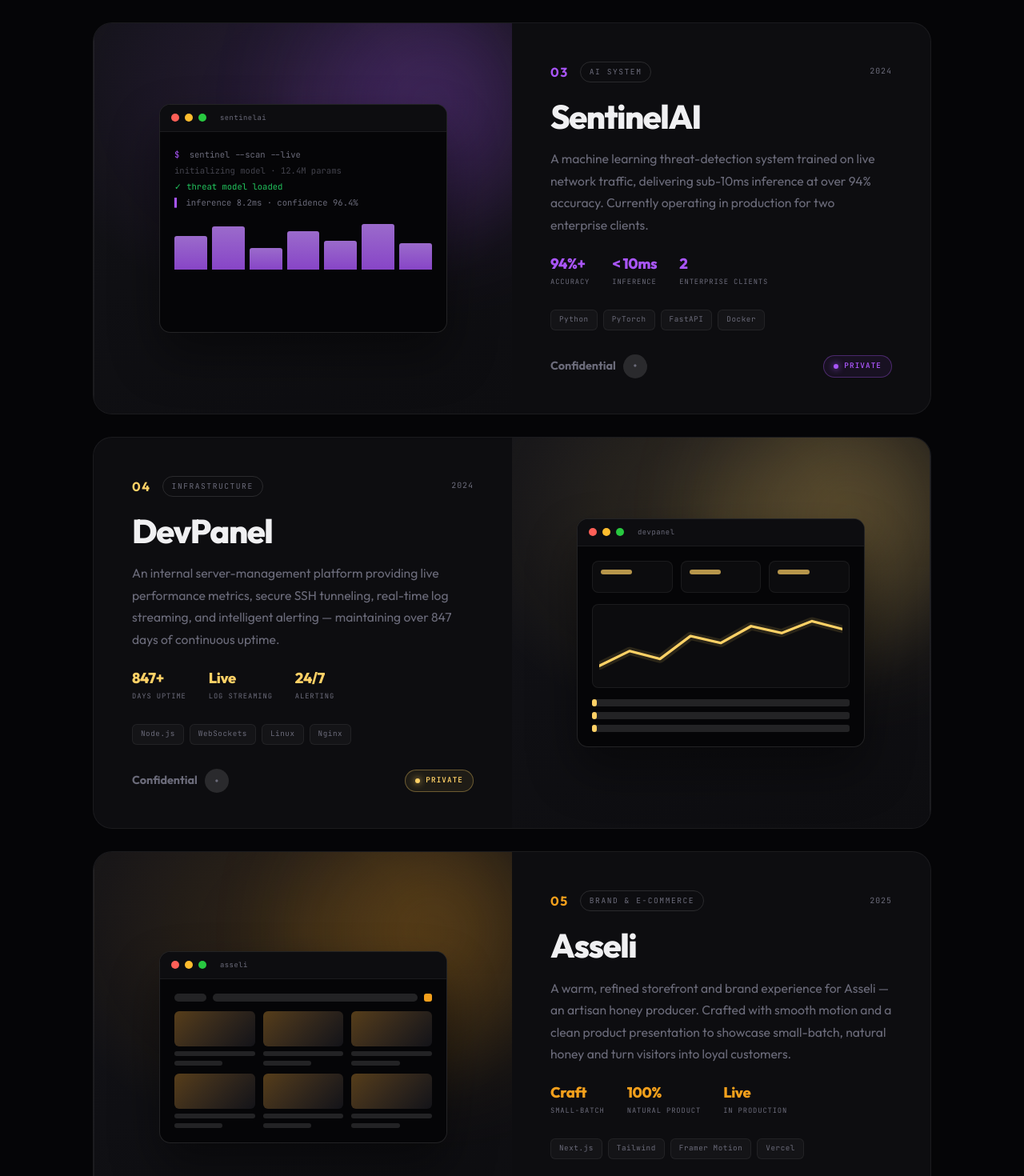
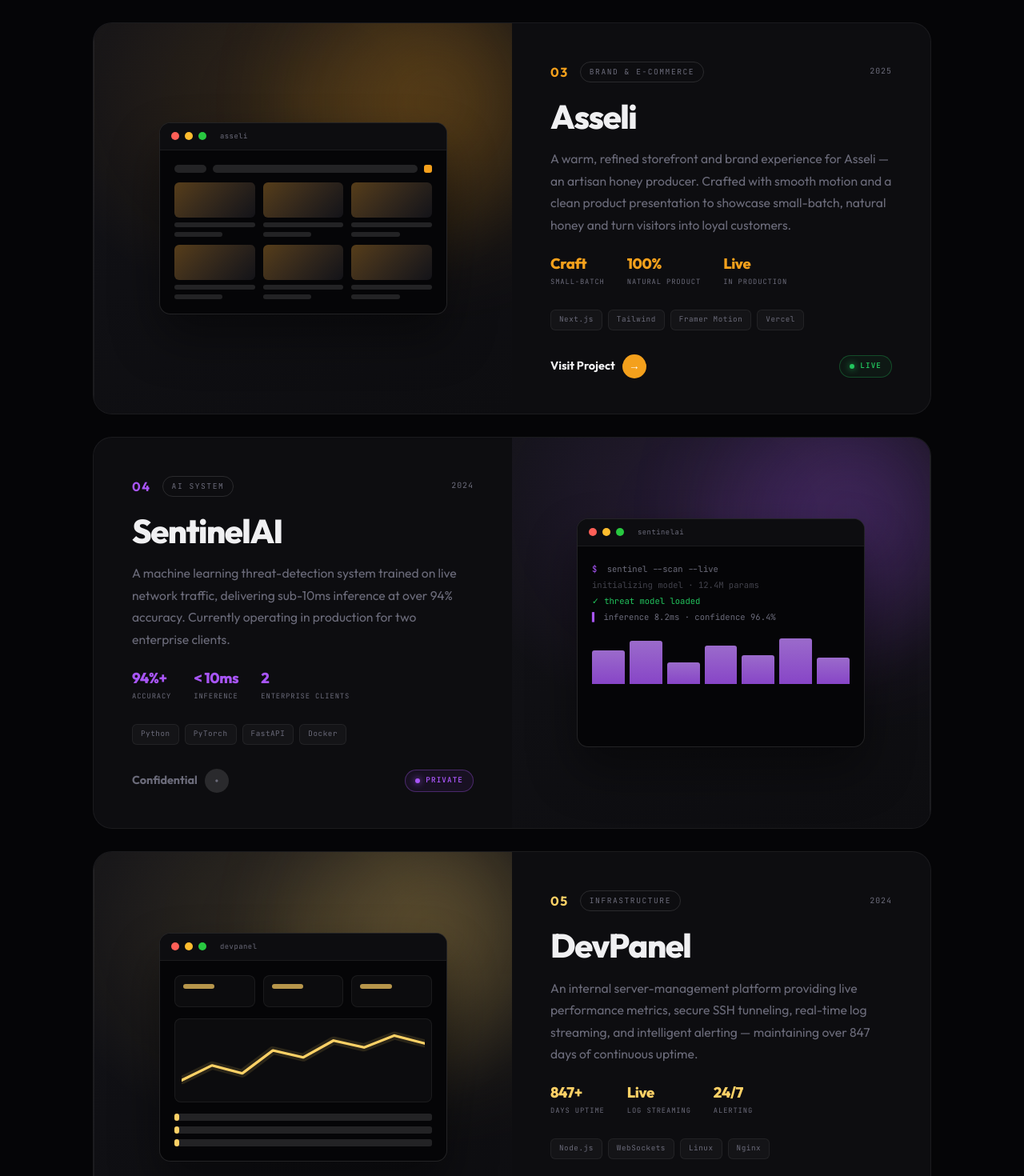
Before and after one commit to AdhamBinAhmed/Mega, a Next.js app: page /works in a window 1280 px wide. Shown: the part 1960-3430 px from the top of the page at 80% size. Built offline with nearby package versions, Linux system fonts and the light colour scheme.

Commit message:
Swap Kira Store -> Asseli on homepage; Asseli 3rd on works; update phone
Co-Authored-By: Claude Opus 4.8 <noreply@anthropic.com>
Claude-Session: https://claude.ai/code/session_01RcMpbz8c7tTJZ5MK9g3FjL

```diff
--- a/app/page.tsx
+++ b/app/page.tsx
@@ -77,12 +77,12 @@ const works = [
   },
   {
     num: "02",
-    title: "Kira Store",
-    category: "Web App",
-    year: "2024",
-    tags: ["Next.js", "PostgreSQL", "Redis", "Stripe"],
+    title: "Asseli",
+    category: "Brand & E-Commerce",
+    year: "2025",
+    tags: ["Next.js", "Tailwind", "Framer Motion", "Vercel"],
     status: "Live",
-    link: "https://kiradecoration.vercel.app/",
+    link: "https://asseli.vercel.app",
   },
   {
     num: "03",
@@ -542,8 +542,8 @@ export default function Home() {
                 <a href="mailto:megatrondevs@gmail.com" className="contact-link">
                   <span>megatrondevs@gmail.com</span><span className="contact-link-arrow">→</span>
                 </a>
-                <a href="tel:+201509916991" className="contact-link">
-                  <span>+20 150 991 6991</span><span className="contact-link-arrow">→</span>
+                <a href="tel:+201023382444" className="contact-link">
+                  <span>+20 102 338 2444</span><span className="contact-link-arrow">→</span>
                 </a>
               </div>
               <div className="contact-meta">
@@ -564,7 +564,7 @@ export default function Home() {
               <div><span className="c-comment">{t("# Project inquiry template")}</span></div>
               <div>&nbsp;</div>
               <div><span className="c-key">email</span>: <span className="c-val">&quot;megatrondevs@gmail.com&quot;</span></div>
-              <div><span className="c-key">phone</span>: <span className="c-val">&quot;+20 150 991 6991&quot;</span></div>
+              <div><span className="c-key">phone</span>: <span className="c-val">&quot;+20 102 338 2444&quot;</span></div>
               <div><span className="c-key">subject</span>: <span className="c-val">&quot;New Project Inquiry&quot;</span></div>
               <div><span className="c-key">priority</span>: <span className="c-val">&quot;high&quot;</span></div>
               <div>&nbsp;</div>
--- a/app/works/page.tsx
+++ b/app/works/page.tsx
@@ -58,6 +58,24 @@ const works: Work[] = [
   },
   {
     num: "03",
+    title: "Asseli",
+    category: "Brand & E-Commerce",
+    year: "2025",
+    desc: "A warm, refined storefront and brand experience for Asseli — an artisan honey producer. Crafted with smooth motion and a clean product presentation to showcase small-batch, natural honey and turn visitors into loyal customers.",
+    tags: ["Next.js", "Tailwind", "Framer Motion", "Vercel"],
+    status: "Live",
+    link: "https://asseli.vercel.app",
+    accent: "#f4a01c",
+    accent2: "#ffcf5c",
+    metrics: [
+      { k: "Craft", v: "Small-Batch" },
+      { k: "100%", v: "Natural Product" },
+      { k: "Live", v: "In Production" },
+    ],
+    window: "browser",
+  },
+  {
+    num: "04",
     title: "SentinelAI",
     category: "AI System",
     year: "2024",
@@ -75,7 +93,7 @@ const works: Work[] = [
     window: "terminal",
   },
   {
-    num: "04",
+    num: "05",
     title: "DevPanel",
     category: "Infrastructure",
     year: "2024",
@@ -91,24 +109,6 @@ const works: Work[] = [
       { k: "24/7", v: "Alerting" },
     ],
     window: "dashboard",
-  },
-  {
-    num: "05",
-    title: "Asseli",
-    category: "Brand & E-Commerce",
-    year: "2025",
-    desc: "A warm, refined storefront and brand experience for Asseli — an artisan honey producer. Crafted with smooth motion and a clean product presentation to showcase small-batch, natural honey and turn visitors into loyal customers.",
-    tags: ["Next.js", "Tailwind", "Framer Motion", "Vercel"],
-    status: "Live",
-    link: "https://asseli.vercel.app",
-    accent: "#f4a01c",
-    accent2: "#ffcf5c",
-    metrics: [
-      { k: "Craft", v: "Small-Batch" },
-      { k: "100%", v: "Natural Product" },
-      { k: "Live", v: "In Production" },
-    ],
-    window: "browser",
   },
   {
     num: "06",
```
